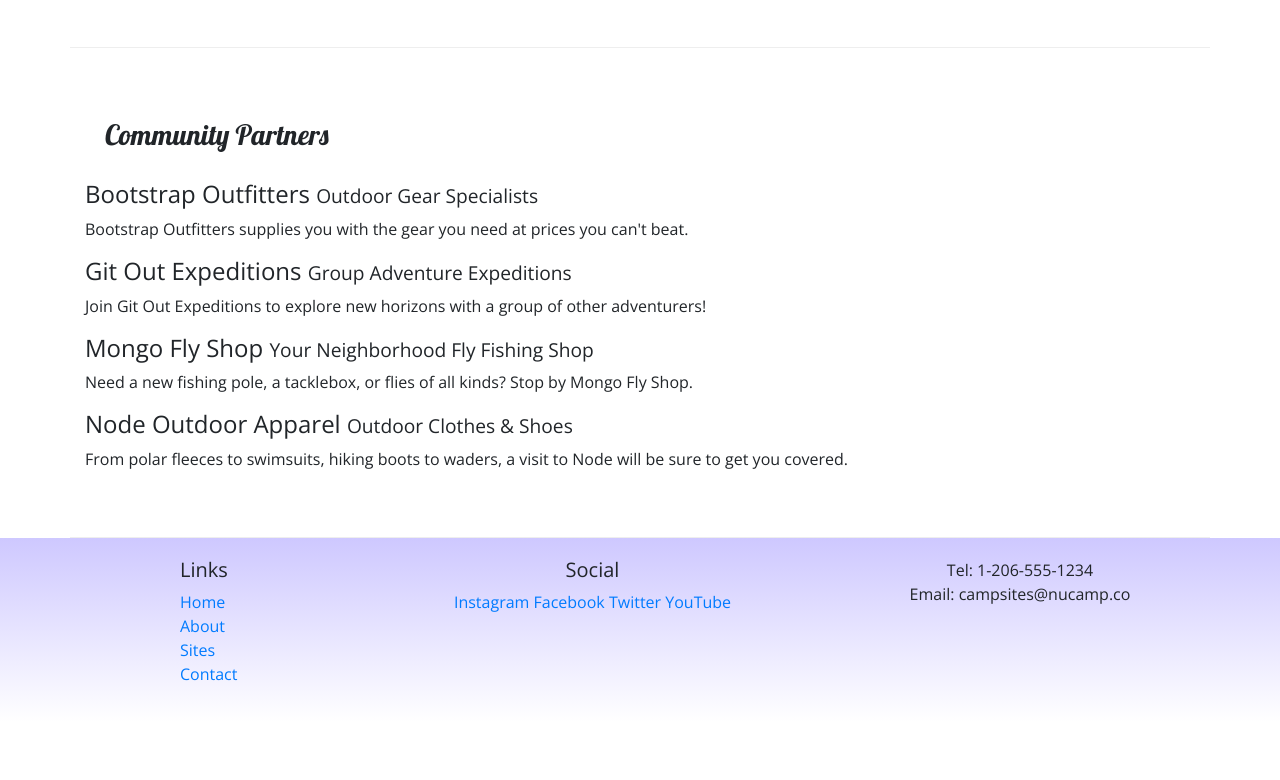
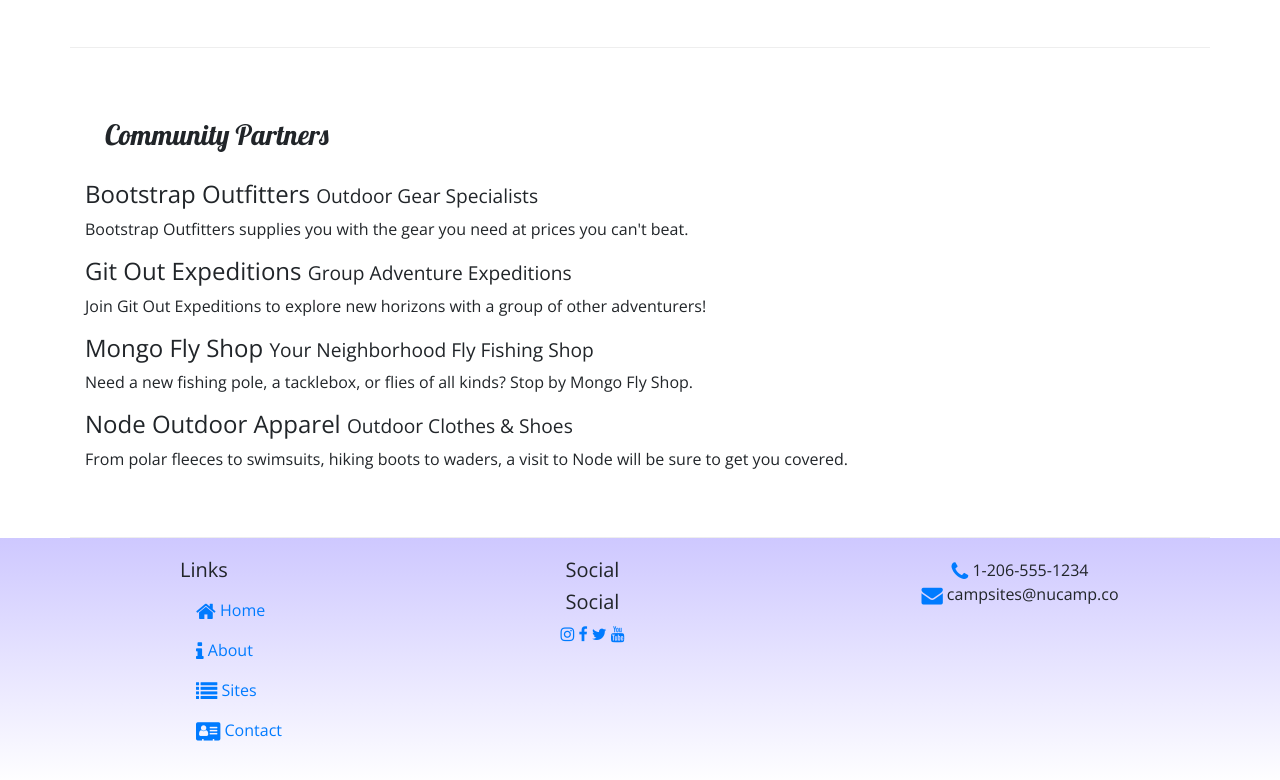
Before and after one commit to Lauren-lotastacks/Nucampsite2, a website: page aboutus.html in a window 1280 px wide. Shown: the part 792-1572 px from the top of the page. Before the commit the page ends 1514 px from the top, so only its background shows below. Drawn offline with nearby package versions, Linux system fonts and the light colour scheme.

Commit message:
Added font-awesome to index and aboutus

```diff
--- a/aboutus.html
+++ b/aboutus.html
@@ -10,6 +10,7 @@
         <link rel="stylesheet" href="node_modules/bootstrap/dist/css/bootstrap.min.css" />
 
         <!-- Additional CSS must be placed after Bootstrap CSS -->
+        <link rel="stylesheet" href="node_modules/font-awesome/css/font-awesome.min.css" />
         <link rel="stylesheet" href="https://fonts.googleapis.com/css?family=Lobster|Open+Sans" />
         <link rel="stylesheet" href="css/styles.css" />
 
@@ -83,22 +84,23 @@
                 <div class="col-4 col-sm-2 offset-1">
                     <h5>Links</h5>
                     <ul class="list-unstyled">
-                        <li><a href="/index.html">Home</a></li>
-                        <li><a href="#">About</a></li>
-                        <li><a href="#">Sites</a></li>
-                        <li><a href="#">Contact</a></li>
+                        <li class="nav-item active"><a class="nav-link" href="#"><i class="fa fa-home fa-lg"></i> Home</a></li>
+                        <li class="nav-item"><a class="nav-link" href="aboutus.html"><i class="fa fa-info fa-lg"></i> About</a></li>
+                        <li class="nav-item"><a class="nav-link" href="#"><i class="fa fa-list fa-lg"></i> Sites</a></li>
+                        <li class="nav-item"><a class="nav-link" href="#"><i class="fa fa-address-card fa-lg"></i> Contact</a></li>
                     </ul>
                 </div>
                 <div class="col-6 col-sm-5 text-center">
                     <h5>Social</h5>
-                    <a href="http://instagram.com/">Instagram</a>
-                    <a href="http://facebook.com/">Facebook</a>
-                    <a href="http://twitter.com/">Twitter</a>
-                    <a href="http://youtube.com/">YouTube</a>
+                    <h5>Social</h5>
+                    <a href="http://instagram.com/"><i class="fa fa-instagram"></i></a>
+                    <a href="http://facebook.com/"><i class="fa fa-facebook"></i></a>
+                    <a href="http://twitter.com/"><i class="fa fa-twitter"></i></a>
+                    <a href="http://youtube.com/"><i class="fa fa-youtube"></i></a>
                 </div>
                 <div class="col-sm-4 text-center">
-                    Tel: 1-206-555-1234<br />
-                    Email: campsites@nucamp.co
+                    <i class="fa fa-phone fa-lg text-primary"></i> 1-206-555-1234<br />
+                    <i class="fa fa-envelope fa-lg text-primary"></i> campsites@nucamp.co
                 </div>
            </div>
         </div>
--- a/package.json
+++ b/package.json
@@ -5,6 +5,7 @@
   "main": "index.html",
   "dependencies": {
     "bootstrap": "^4.5.2",
+    "font-awesome": "^4.7.0",
     "jquery": "^3.5.1",
     "lite-server": "^2.6.1",
     "popper.js": "^1.16.1"
```
Also changed, not shown: index.html (+11 -10 lines), 1 other file.
